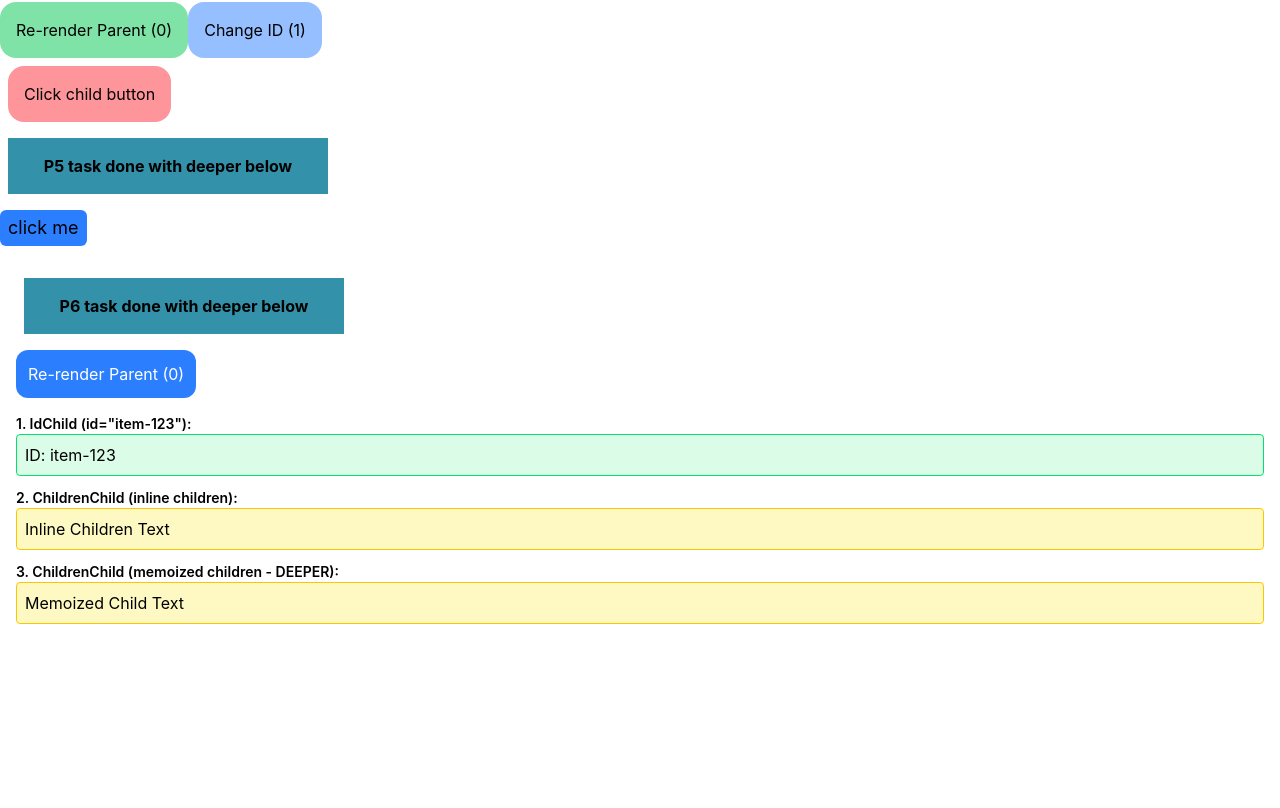
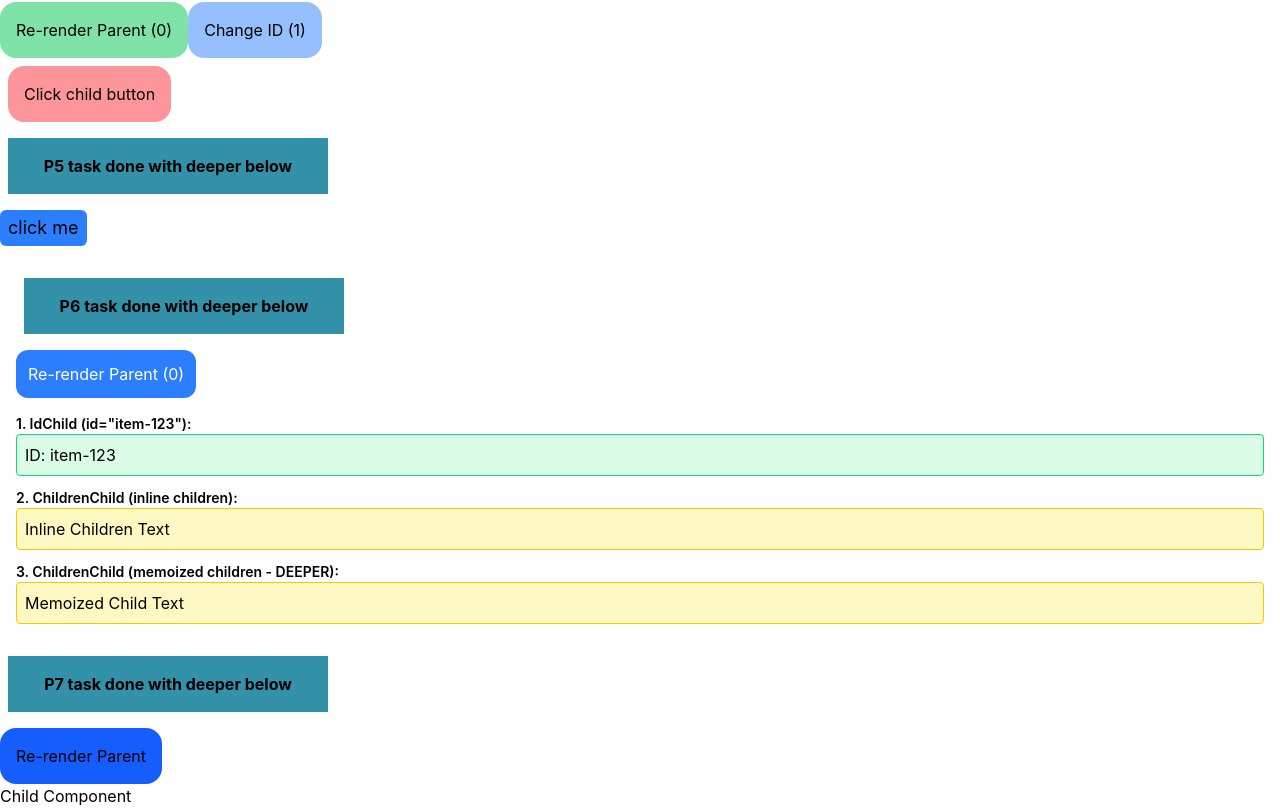
Before and after one commit to abuhurairahbinamer/Coding-pixel-Repo-week3, a React (Vite) app in the folder Assignment3/Assignment3/: page / in a window 1280 px wide. Shown: the part 1112-1920 px from the top of the page. Before the commit the page ends 1752 px from the top, so only its background shows below. Built offline with nearby package versions, Linux system fonts and the light colour scheme.

Commit message:
feat:P7 task done with deeper

```diff
--- /dev/null
+++ b/Assignment3/Assignment3/Practice/p7/Parent.tsx
@@ -0,0 +1,23 @@
+import  { useState } from "react";
+import Child from "./child";
+
+const P7 = () => {
+  const [count, setCount] = useState(0);
+
+  return (
+    <div>
+         <p className="my-4 mx-2 p-4 bg-cyan-700/80 w-80 text-center "><b>P7 task done with deeper below</b></p>
+      <button className="bg-blue-600 p-4 rounded-2xl hover:bg-blue-700/50 hover:cursor-pointer" onClick={() => setCount(count + 1)}>
+        Re-render Parent
+      </button>
+
+      <Child />
+    </div>
+  );
+};
+
+export default P7;
+
+
+//Deeper
+// In React development mode, <React.StrictMode> intentionally double-invokes render functions to help catch side-effects. To keep render count measurements honest during testing, you can either temporarily comment out <React.StrictMode> in main.tsx or run a production build (npm run build && npm run preview), where StrictMode double-rendering is automatically disabled.
--- /dev/null
+++ b/Assignment3/Assignment3/Practice/p7/child.tsx
@@ -0,0 +1,17 @@
+import React, { useRef } from "react";
+
+const Child = React.memo(() => {
+  const renderCount = useRef(0);
+
+  renderCount.current += 1;
+
+  console.log("p7 task : Child render count:", renderCount.current);
+
+  return <div>Child Component</div>;
+});
+
+export default Child;
+
+
+//Deeper
+// In React development mode, <React.StrictMode> intentionally double-invokes render functions to help catch side-effects. To keep render count measurements honest during testing, you can either temporarily comment out <React.StrictMode> in main.tsx or run a production build (npm run build && npm run preview), where StrictMode double-rendering is automatically disabled.
--- a/Assignment3/Assignment3/src/App.tsx
+++ b/Assignment3/Assignment3/src/App.tsx
@@ -9,6 +9,7 @@ import P3 from '../Practice/P3/parent'
 import P4 from '../Practice/p4/Parent'
 import P5 from '../Practice/p5/parent'
 import P6 from '../Practice/p6/parent'
+import P7 from '../Practice/p7/Parent'
 function App() {
   const [text, setText] = useState("");
 // console.log('parent component rendered')
@@ -47,6 +48,7 @@ setText(e.target.value)
 <P4/>
 <P5/>
 <P6/>
+<P7/>
     </div>
   )
 }
```
